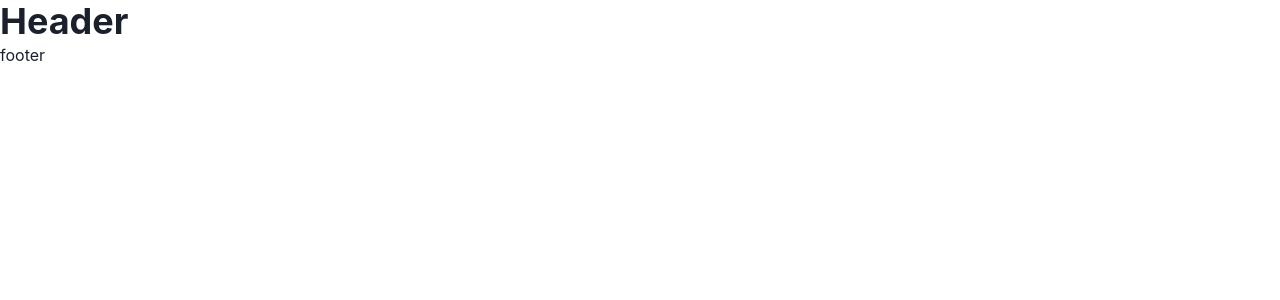
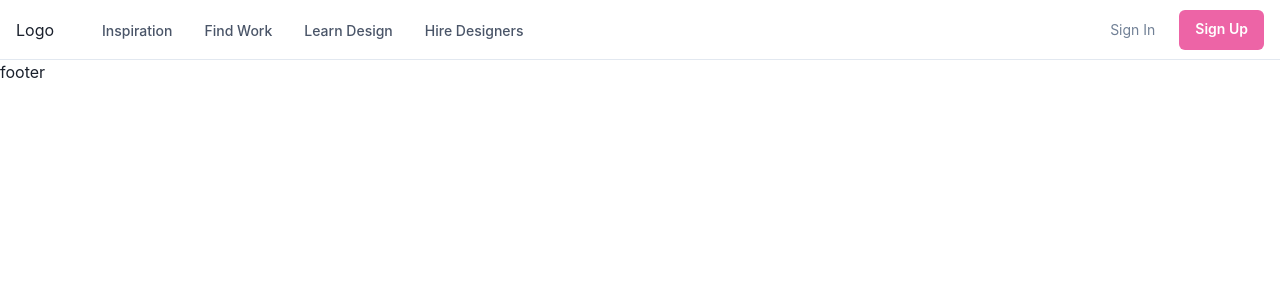
Before and after one commit to salmamouri/legal-aid-client, a React (Create React App) app: page / in a window 1280 px wide. Shown: the top 300 px of the page. Built offline with nearby package versions, Linux system fonts and the light colour scheme.

Commit message:
navbar added

```diff
--- a/package.json
+++ b/package.json
@@ -3,6 +3,7 @@
   "version": "0.1.0",
   "private": true,
   "dependencies": {
+    "@chakra-ui/icons": "^2.0.11",
     "@chakra-ui/react": "^2.3.7",
     "@emotion/react": "^11.10.5",
     "@emotion/styled": "^11.10.5",
--- a/src/Shared/Header/Header.js
+++ b/src/Shared/Header/Header.js
@@ -1,12 +1,299 @@
-import { Heading } from "@chakra-ui/react";
-import React from "react";
+import {
+  Box,
+  Flex,
+  Text,
+  IconButton,
+  Button,
+  Stack,
+  Collapse,
+  Icon,
+  Link,
+  Popover,
+  PopoverTrigger,
+  PopoverContent,
+  useColorModeValue,
+  useBreakpointValue,
+  useDisclosure,
+} from "@chakra-ui/react";
+import {
+  HamburgerIcon,
+  CloseIcon,
+  ChevronDownIcon,
+  ChevronRightIcon,
+} from "@chakra-ui/icons";
 
-const Header = () => {
+export default function Header() {
+  const { isOpen, onToggle } = useDisclosure();
+
   return (
-    <div>
-      <Heading>Header</Heading>
-    </div>
+    <Box>
+      <Flex
+        bg={useColorModeValue("white", "gray.800")}
+        color={useColorModeValue("gray.600", "white")}
+        minH={"60px"}
+        py={{ base: 2 }}
+        px={{ base: 4 }}
+        borderBottom={1}
+        borderStyle={"solid"}
+        borderColor={useColorModeValue("gray.200", "gray.900")}
+        align={"center"}
+      >
+        <Flex
+          flex={{ base: 1, md: "auto" }}
+          ml={{ base: -2 }}
+          display={{ base: "flex", md: "none" }}
+        >
+          <IconButton
+            onClick={onToggle}
+            icon={
+              isOpen ? <CloseIcon w={3} h={3} /> : <HamburgerIcon w={5} h={5} />
+            }
+            variant={"ghost"}
+            aria-label={"Toggle Navigation"}
+          />
+        </Flex>
+        <Flex flex={{ base: 1 }} justify={{ base: "center", md: "start" }}>
+          <Text
+            textAlign={useBreakpointValue({ base: "center", md: "left" })}
+            fontFamily={"heading"}
+            color={useColorModeValue("gray.800", "white")}
+          >
+            Logo
+          </Text>
+
+          <Flex display={{ base: "none", md: "flex" }} ml={10}>
+            <DesktopNav />
+          </Flex>
+        </Flex>
+
+        <Stack
+          flex={{ base: 1, md: 0 }}
+          justify={"flex-end"}
+          direction={"row"}
+          spacing={6}
+        >
+          <Button
+            as={"a"}
+            fontSize={"sm"}
+            fontWeight={400}
+            variant={"link"}
+            href={"#"}
+          >
+            Sign In
+          </Button>
+          <Button
+            display={{ base: "none", md: "inline-flex" }}
+            fontSize={"sm"}
+            fontWeight={600}
+            color={"white"}
+            bg={"pink.400"}
+            href={"#"}
+            _hover={{
+              bg: "pink.300",
+            }}
+          >
+            Sign Up
+          </Button>
+        </Stack>
+      </Flex>
+
+      <Collapse in={isOpen} animateOpacity>
+        <MobileNav />
+      </Collapse>
+    </Box>
+  );
+}
+
+const DesktopNav = () => {
+  const linkColor = useColorModeValue("gray.600", "gray.200");
+  const linkHoverColor = useColorModeValue("gray.800", "white");
+  const popoverContentBgColor = useColorModeValue("white", "gray.800");
+
+  return (
+    <Stack direction={"row"} spacing={4}>
+      {NAV_ITEMS.map((navItem) => (
+        <Box key={navItem.label}>
+          <Popover trigger={"hover"} placement={"bottom-start"}>
+            <PopoverTrigger>
+              <Link
+                p={2}
+                href={navItem.href ?? "#"}
+                fontSize={"sm"}
+                fontWeight={500}
+                color={linkColor}
+                _hover={{
+                  textDecoration: "none",
+                  color: linkHoverColor,
+                }}
+              >
+                {navItem.label}
+              </Link>
+            </PopoverTrigger>
+
+            {navItem.children && (
+              <PopoverContent
+                border={0}
+                boxShadow={"xl"}
+                bg={popoverContentBgColor}
+                p={4}
+                rounded={"xl"}
+                minW={"sm"}
+              >
+                <Stack>
+                  {navItem.children.map((child) => (
+                    <DesktopSubNav key={child.label} {...child} />
+                  ))}
+                </Stack>
+              </PopoverContent>
+            )}
+          </Popover>
+        </Box>
+      ))}
+    </Stack>
   );
 };
 
-export default Header;
+const DesktopSubNav = ({ label, href, subLabel }) => {
+  return (
+    <Link
+      href={href}
+      role={"group"}
+      display={"block"}
+      p={2}
+      rounded={"md"}
+      _hover={{ bg: useColorModeValue("pink.50", "gray.900") }}
+    >
+      <Stack direction={"row"} align={"center"}>
+        <Box>
+          <Text
+            transition={"all .3s ease"}
+            _groupHover={{ color: "pink.400" }}
+            fontWeight={500}
+          >
+            {label}
+          </Text>
+          <Text fontSize={"sm"}>{subLabel}</Text>
+        </Box>
+        <Flex
+          transition={"all .3s ease"}
+          transform={"translateX(-10px)"}
+          opacity={0}
+          _groupHover={{ opacity: "100%", transform: "translateX(0)" }}
+          justify={"flex-end"}
+          align={"center"}
+          flex={1}
+        >
+          <Icon color={"pink.400"} w={5} h={5} as={ChevronRightIcon} />
+        </Flex>
+      </Stack>
+    </Link>
+  );
+};
+
+const MobileNav = () => {
+  return (
+    <Stack
+      bg={useColorModeValue("white", "gray.800")}
+      p={4}
+      display={{ md: "none" }}
+    >
+      {NAV_ITEMS.map((navItem) => (
+        <MobileNavItem key={navItem.label} {...navItem} />
+      ))}
+    </Stack>
+  );
+};
+
+const MobileNavItem = ({ label, children, href }) => {
+  const { isOpen, onToggle } = useDisclosure();
+
+  return (
+    <Stack spacing={4} onClick={children && onToggle}>
+      <Flex
+        py={2}
+        as={Link}
+        href={href ?? "#"}
+        justify={"space-between"}
+        align={"center"}
+        _hover={{
+          textDecoration: "none",
+        }}
+      >
+        <Text
+          fontWeight={600}
+          color={useColorModeValue("gray.600", "gray.200")}
+        >
+          {label}
+        </Text>
+        {children && (
+          <Icon
+            as={ChevronDownIcon}
+            transition={"all .25s ease-in-out"}
+            transform={isOpen ? "rotate(180deg)" : ""}
+            w={6}
+            h={6}
+          />
+        )}
+      </Flex>
+
+      <Collapse in={isOpen} animateOpacity style={{ marginTop: "0!important" }}>
+        <Stack
+          mt={2}
+          pl={4}
+          borderLeft={1}
+          borderStyle={"solid"}
+          borderColor={useColorModeValue("gray.200", "gray.700")}
+          align={"start"}
+        >
+          {children &&
+            children.map((child) => (
+              <Link key={child.label} py={2} href={child.href}>
+                {child.label}
+              </Link>
+            ))}
+        </Stack>
+      </Collapse>
+    </Stack>
+  );
+};
+
+const NAV_ITEMS = [
+  {
+    label: "Inspiration",
+    children: [
+      {
+        label: "Explore Design Work",
+        subLabel: "Trending Design to inspire you",
+        href: "#",
+      },
+      {
+        label: "New & Noteworthy",
+        subLabel: "Up-and-coming Designers",
+        href: "#",
+      },
+    ],
+  },
+  {
+    label: "Find Work",
+    children: [
+      {
+        label: "Job Board",
+        subLabel: "Find your dream design job",
+        href: "#",
+      },
+      {
+        label: "Freelance Projects",
+        subLabel: "An exclusive list for contract work",
+        href: "#",
+      },
+    ],
+  },
+  {
+    label: "Learn Design",
+    href: "#",
+  },
+  {
+    label: "Hire Designers",
+    href: "#",
+  },
+];
```
Also changed, not shown: public/services.json (added, +38 -0 lines), src/Pages/TopServices/TopServices.js (added, +7 -0 lines), src/Pages/Services/Services.js (added), 1 other file (tests, documents, lock files or other folders).
